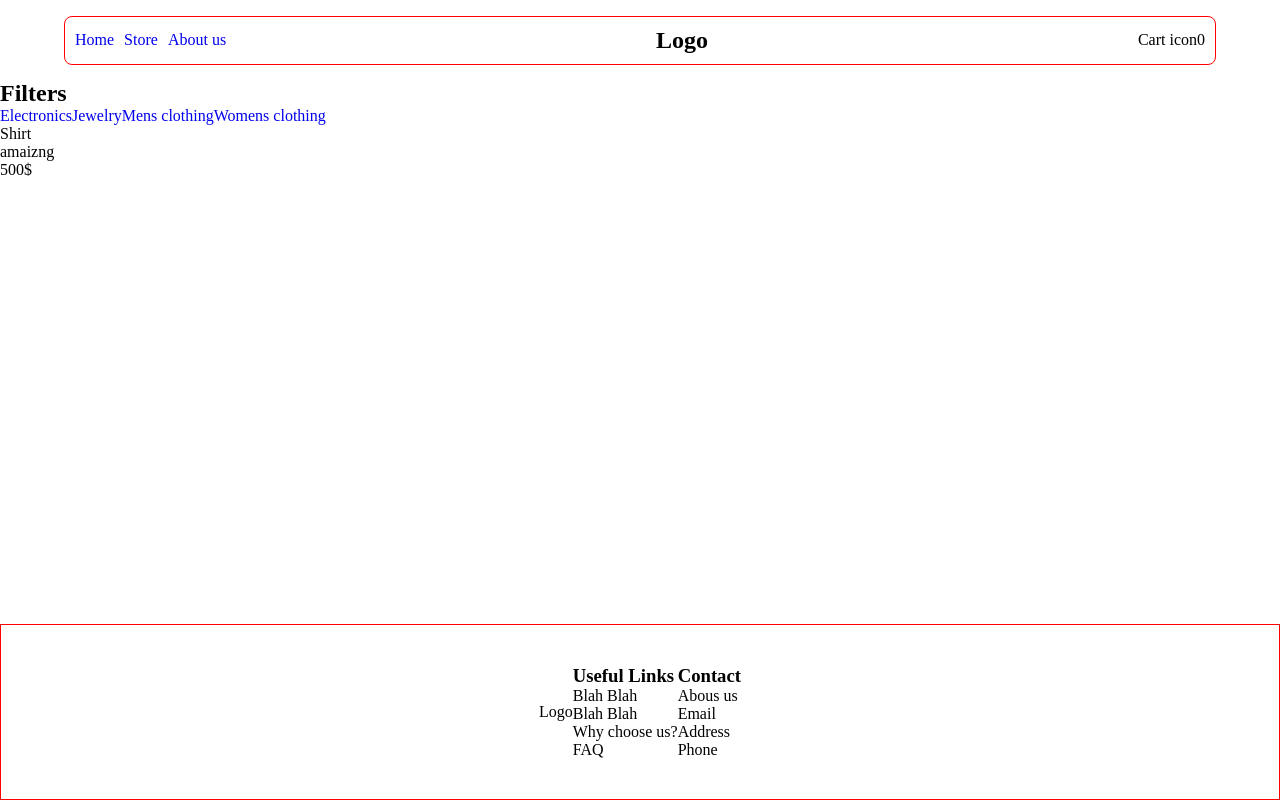
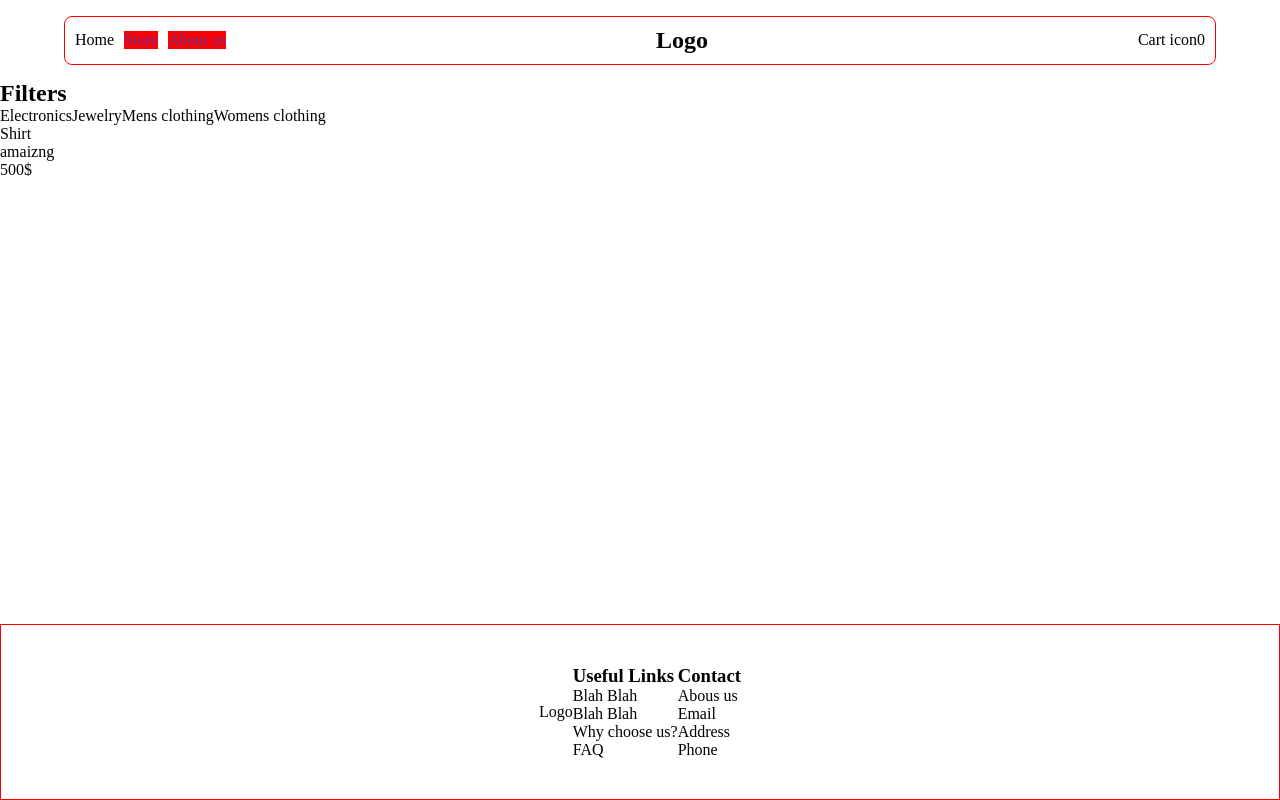
Before and after one commit to nikola88393/Shopping-cart, a React (Vite) app: page /store in a window 1280 px wide. Built offline with nearby package versions, Linux system fonts and the light colour scheme.

Commit message:
Add NavLinks to the header navbar

```diff
--- a/src/Header/Header.jsx
+++ b/src/Header/Header.jsx
@@ -6,10 +6,25 @@ const Header = ({ cartItems = 0 }) => {
   return (
     <div className={styles.headerContainer}>
       <header className={styles.header}>
-        <ul className={styles.navLinks}>
-          <NavLink to="/">Home</NavLink>
-          <NavLink to="/store">Store</NavLink>
-          <NavLink to="#">About us</NavLink>
+        <ul id="nav" className={styles.navLinks}>
+          <NavLink
+            to="/"
+            className={({ isActive }) => (isActive ? styles.navLinkActive : "")}
+          >
+            Home
+          </NavLink>
+          <NavLink
+            to="/store"
+            className={({ isActive }) => (isActive ? styles.navLinkActive : "")}
+          >
+            Store
+          </NavLink>
+          <NavLink
+            // to="#"
+            className={({ isActive }) => (isActive ? styles.navLinkActive : "")}
+          >
+            About us
+          </NavLink>
         </ul>
         <h2>Logo</h2>
         <div>
--- a/src/Header/Header.module.css
+++ b/src/Header/Header.module.css
@@ -20,3 +20,8 @@
   display: flex;
   gap: 10px;
 }
+
+.navLinkActive {
+  color: rebeccapurple;
+  background-color: red;
+}
--- a/src/delete.css
+++ b/src/delete.css
@@ -9,6 +9,7 @@ a:hover,
 a:focus,
 a:active {
   text-decoration: none;
+  color: black;
 }
 
 #root {
```
